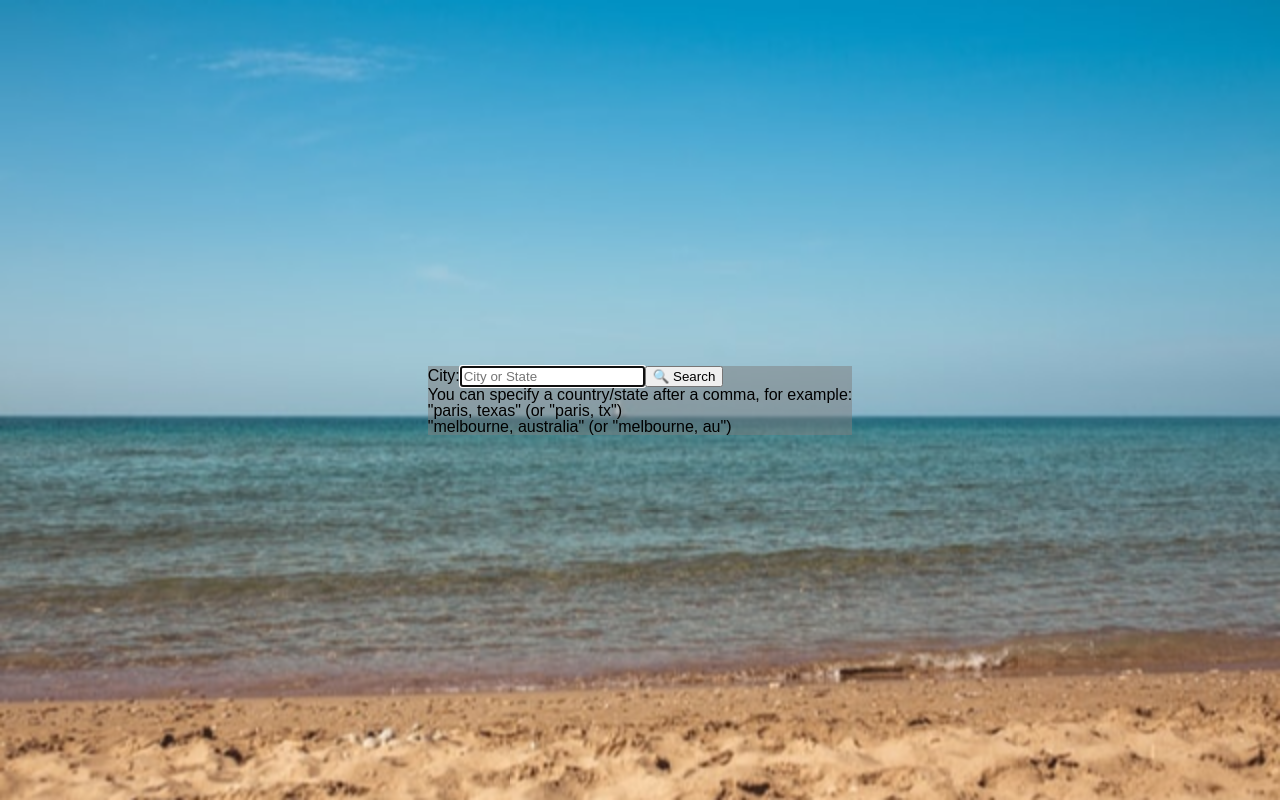
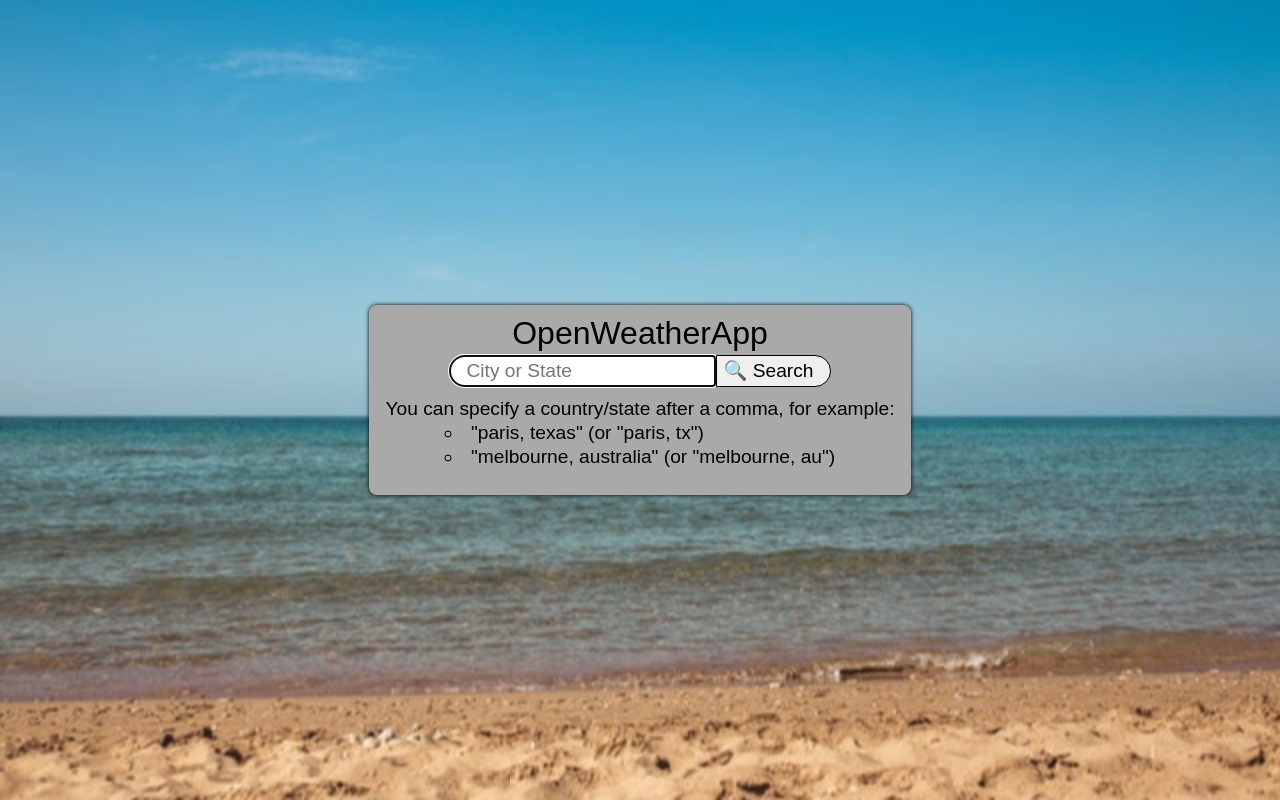
Before and after one commit to LukyLurks/weather-app, a React (Create React App) app: page / in a window 1280 px wide. Built offline with nearby package versions, Linux system fonts and the light colour scheme.

Commit message:
improve legibility

```diff
--- a/src/App.css
+++ b/src/App.css
@@ -5,7 +5,7 @@
   justify-content: center;
   align-items: center;
 	font-family: sans-serif;
-	transition: all 0.2s ease;
+	transition: all 0.3s ease;
 }
 
 .Clear {
--- a/src/App.js
+++ b/src/App.js
@@ -10,10 +10,8 @@ class WeatherApp extends React.Component {
       query: '',
       data: null,
       error: null,
-      celsius: true,
     };
     this.handleQueryChange = this.handleQueryChange.bind(this);
-    this.toggleTempScale = this.toggleTempScale.bind(this);
 		this.preprocessQuery = this.preprocessQuery.bind(this);
   }
 
@@ -95,10 +93,6 @@ class WeatherApp extends React.Component {
     }
   }
 
-  toggleTempScale() {
-    this.setState((state) => ({ celsius: !state.celsius }));
-  }
-
   /**
    * Gets the main weather condition name, so we can adjust the
    * background accordingly. See https://openweathermap.org/weather-conditions
@@ -117,7 +111,6 @@ class WeatherApp extends React.Component {
         <FormAndResults
           handleQueryChange={this.handleQueryChange}
           handleQuerySubmit={this.preprocessQuery}
-          toggleTempScale={this.toggleTempScale}
           state={this.state}
 					countries={this.countries}
         />
--- a/src/FormAndResults.css
+++ b/src/FormAndResults.css
@@ -1,3 +1,52 @@
 .FormAndResults {
-	background-color: rgba(127, 127, 127, 0.5);
+	font-size: 1.2rem;
+	line-height: 1.5rem;
+	background-color: darkgrey;
+	padding: 16px;
+	border-radius: 8px;
+	box-shadow: 0 0 4px black;
+	display: flex;
+	flex-direction: column;
+	align-items: center;
 }
+
+.WeatherResults {
+	display: flex;
+	flex-direction: column;
+	align-items: center;
+}
+
+h1 {
+	font-size: 2rem;
+	padding: 0 10px 10px;
+}
+
+h2 {
+	font-size: 1.5rem;
+}
+
+form,
+ul {
+	margin: 0 0 10px;
+}
+
+input,
+button {
+	line-height: 1.8rem;
+	font-size: 1.2rem;
+	border: 1px solid black;
+}
+
+input[type="text"] {
+	border-radius: 1.2rem 0 0 1.2rem;
+	padding-left: 1rem;
+}
+
+button[type="submit"] {
+	border-radius: 0 1.2rem 1.2rem 0;
+	padding-right: 1rem;
+}
+
+ul {
+	list-style: inside circle;
+}
--- a/src/FormAndResults.js
+++ b/src/FormAndResults.js
@@ -4,6 +4,7 @@ import './FormAndResults.css';
 function FormAndResults(props) {
   return (
     <div className="FormAndResults">
+			<h1>OpenWeatherApp</h1>
       <SearchForm
         onSubmit={props.handleQuerySubmit}
         onChange={props.handleQueryChange}
@@ -11,7 +12,6 @@ function FormAndResults(props) {
       />
       <WeatherResults
 				state={props.state}
-				toggle={props.toggleScale}
 				countries={props.countries}
 			/>
     </div>
@@ -22,7 +22,6 @@ function SearchForm(props) {
   return (
     <form onSubmit={props.onSubmit}>
       <label>
-				City:
         <input
           id="searchField"
           type="text"
@@ -45,8 +44,6 @@ function WeatherResults(props) {
     return (
       <WeatherDetails
         data={props.state.data}
-        celsius={props.state.celsius}
-        toggle={props.toggle}
 				countries={props.countries}
       />
     );
@@ -56,7 +53,7 @@ function WeatherResults(props) {
 
 function WeatherNotFound(props) {
 	const message = <>
-		<p>{props.error ? props.error.message : ""}</p>
+		<h2>{props.error ? props.error.message : ""}</h2>
 		<p>
 			You can specify a country/state after a comma, for example:
 		</p>
@@ -104,17 +101,28 @@ class WeatherDetails extends React.Component {
 		this.setState({ countryName: name });
 	}
 
+	getIconPath() {
+		const iconId = this.props.data.weather[0].icon;
+		return `http://openweathermap.org/img/wn/${iconId}.png`;
+	}
+
   render() {
     return (
       <div className="WeatherResults">
+				<h2>
+					{this.props.data.name}, {this.state.countryName}
+				</h2>
+				<img id="weather-icon"
+					src={this.getIconPath()}
+					alt={this.props.data.weather[0].description}
+				/>
         <ul>
+					<li>
+						{this.props.data.weather[0].description}
+					</li>
           <li>
-            {this.props.data.name}, {this.state.countryName}
+            {this.getCelsius()} / {this.getFahrenheit()}
           </li>
-          <li>
-            {this.props.celsius ? this.getCelsius() : this.getFahrenheit()}
-          </li>
-          <button onClick={this.props.toggle}>°C ↔ °F</button>
         </ul>
       </div>
     );
--- a/src/WeatherResults.css
+++ /dev/null
@@ -1,3 +0,0 @@
-.WeatherResults {
-  font-style: italic;
-}
```
